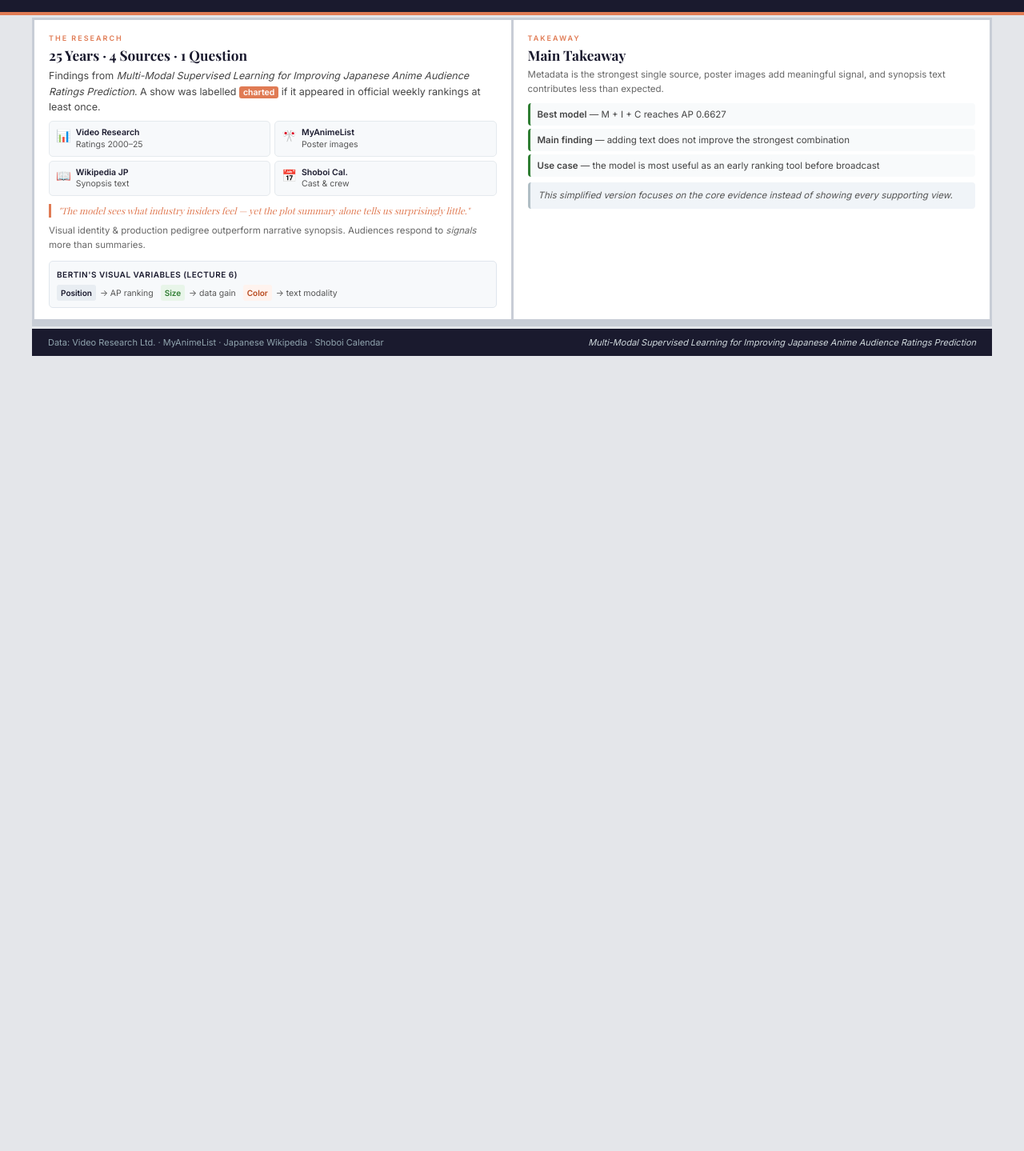
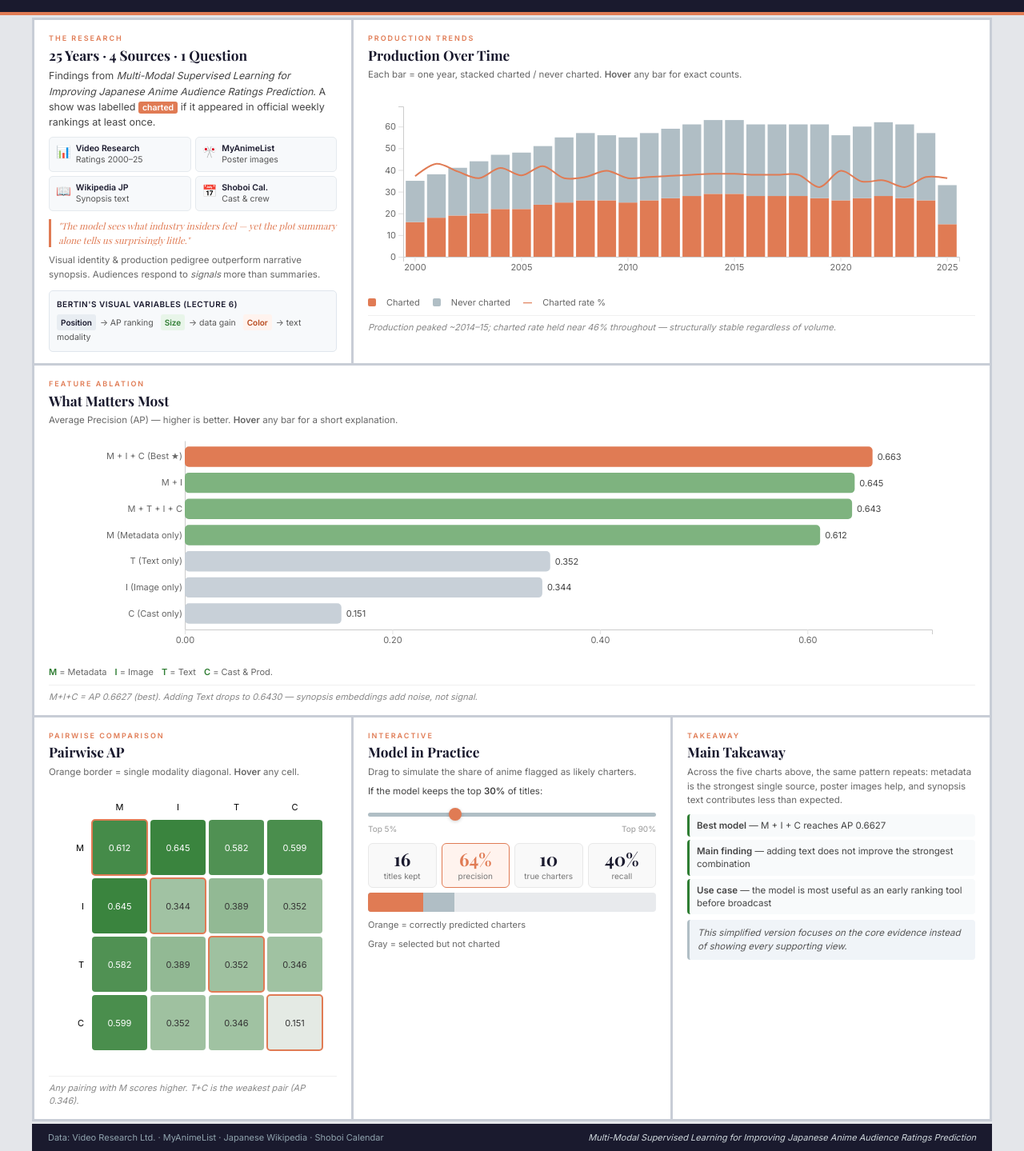
Before and after one commit to Royy26/JMM629-Advanced-Infographics, a plain HTML site: page index.html in a window 1280 px wide. Shown: the part 245-1684 px from the top of the page at 80% size. Before the commit the page ends 800 px from the top, so only its background shows below. Drawn offline with nearby package versions, Linux system fonts and the light colour scheme; a web font is replaced by a local one.

Commit message:
restore four chart panels

```diff
--- a/index.html
+++ b/index.html
@@ -70,11 +70,57 @@
         </div>
     </div>
 
+    <!-- PANEL B: Timeline chart -->
+    <div class="panel panel-b">
+        <div class="panel-label">Production Trends</div>
+        <h2 class="panel-h">Production Over Time</h2>
+        <p class="panel-p small">Each bar = one year, stacked charted / never charted. <strong>Hover</strong> any bar for exact counts.</p>
+        <div id="timeline-chart"></div>
+        <div class="chart-legend">
+            <span class="legend-dot charted-dot"></span>Charted &nbsp;
+            <span class="legend-dot notcharted-dot"></span>Never charted &nbsp;
+            <span class="legend-line-orange">—</span>&nbsp;Charted rate %
+        </div>
+        <p class="chart-caption">Production peaked ~2014–15; charted rate held near 46% throughout — structurally stable regardless of volume.</p>
+    </div>
+
+    <!-- PANEL C: Ablation bar chart -->
+    <div class="panel panel-c">
+        <div class="panel-label">Feature Ablation</div>
+        <h2 class="panel-h">What Matters Most</h2>
+        <p class="panel-p small">Average Precision (AP) — higher is better. <strong>Hover</strong> any bar for a short explanation.</p>
+        <div id="ablation-chart"></div>
+        <div class="feature-key">
+            <span class="fk-item"><strong>M</strong> = Metadata</span>
+            <span class="fk-item"><strong>I</strong> = Image</span>
+            <span class="fk-item"><strong>T</strong> = Text</span>
+            <span class="fk-item"><strong>C</strong> = Cast &amp; Prod.</span>
+        </div>
+        <p class="chart-caption">M+I+C = AP 0.6627 (best). Adding Text <em>drops</em> to 0.6430 — synopsis embeddings add noise, not signal.</p>
+    </div>
+
+    <!-- PANEL E: Heatmap -->
+    <div class="panel panel-e">
+        <div class="panel-label">Pairwise Comparison</div>
+        <h2 class="panel-h">Pairwise AP</h2>
+        <p class="panel-p small">Orange border = single modality diagonal. <strong>Hover</strong> any cell.</p>
+        <div id="heatmap-chart"></div>
+        <p class="chart-caption">Any pairing with M scores higher. T+C is the weakest pair (AP 0.346).</p>
+    </div>
+
+    <!-- PANEL F: Confidence Simulator -->
+    <div class="panel panel-f">
+        <div class="panel-label">Interactive</div>
+        <h2 class="panel-h">Model in Practice</h2>
+        <p class="panel-p small">Drag to simulate the share of anime flagged as likely charters.</p>
+        <div id="simulator-container"></div>
+    </div>
+
     <!-- PANEL G: Closing -->
     <div class="panel panel-g">
         <div class="panel-label">Takeaway</div>
         <h2 class="panel-h">Main Takeaway</h2>
-        <p class="panel-p small">Metadata is the strongest single source, poster images add meaningful signal, and synopsis text contributes less than expected.</p>
+        <p class="panel-p small">Across the five charts above, the same pattern repeats: metadata is the strongest single source, poster images help, and synopsis text contributes less than expected.</p>
         <ul class="impl-list">
             <li><strong>Best model</strong> — M + I + C reaches AP 0.6627</li>
             <li><strong>Main finding</strong> — adding text does not improve the strongest combination</li>
--- a/script.js
+++ b/script.js
@@ -260,3 +260,8 @@ function drawConfidenceSimulator() {
 
   update(30);
 }
+
+drawTimelineChart();
+drawAblationChart();
+drawHeatmapChart();
+drawConfidenceSimulator();
--- a/style.css
+++ b/style.css
@@ -148,8 +148,12 @@ body {
 }
 
 /* Panel grid placements */
-.panel-a { grid-column: 1 / 7;  grid-row: 1; }   /* 6 cols — context    */
-.panel-g { grid-column: 7 / 13; grid-row: 1; }   /* 6 cols — takeaway   */
+.panel-a { grid-column: 1 / 5;  grid-row: 1; }   /* 4 cols — context    */
+.panel-b { grid-column: 5 / 13; grid-row: 1; }   /* 8 cols — timeline   */
+.panel-c { grid-column: 1 / 13; grid-row: 2; }   /* full width — ablation */
+.panel-e { grid-column: 1 / 5;  grid-row: 3; }   /* 4 cols — heatmap    */
+.panel-f { grid-column: 5 / 9;  grid-row: 3; }   /* 4 cols — simulator  */
+.panel-g { grid-column: 9 / 13; grid-row: 3; }   /* 4 cols — takeaway   */
 
 /* =====================================================
    PANEL BASE
@@ -510,11 +514,24 @@ body {
 /* =====================================================
    RESPONSIVE
    ===================================================== */
+@media (max-width: 960px) {
+    .poster {
+        grid-template-columns: repeat(6, 1fr);
+    }
+    .panel-a { grid-column: 1 / 4; grid-row: 1; }
+    .panel-b { grid-column: 4 / 7; grid-row: 1; }
+    .panel-c { grid-column: 1 / 7; grid-row: 2; }
+    .panel-e { grid-column: 1 / 4; grid-row: 3; }
+    .panel-f { grid-column: 4 / 7; grid-row: 3; }
+    .panel-g { grid-column: 1 / 7; grid-row: 4; }
+}
+
 @media (max-width: 600px) {
     .poster {
         grid-template-columns: 1fr;
     }
-    .panel-a, .panel-g {
+    .panel-a, .panel-b, .panel-c,
+    .panel-e, .panel-f, .panel-g {
         grid-column: 1;
         grid-row: auto;
     }
```
